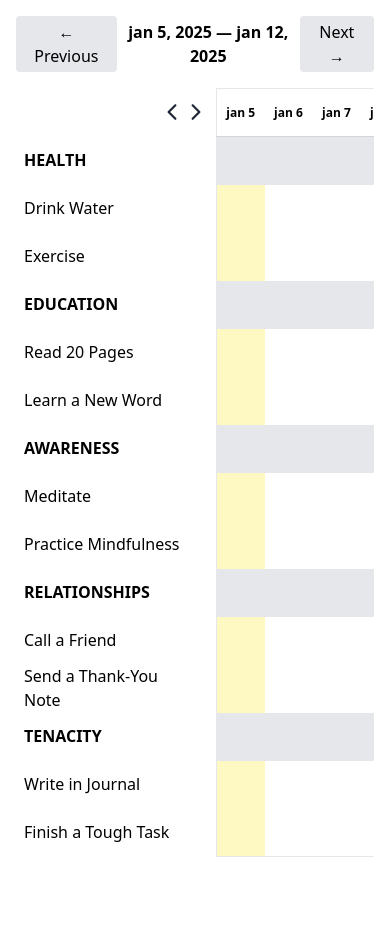
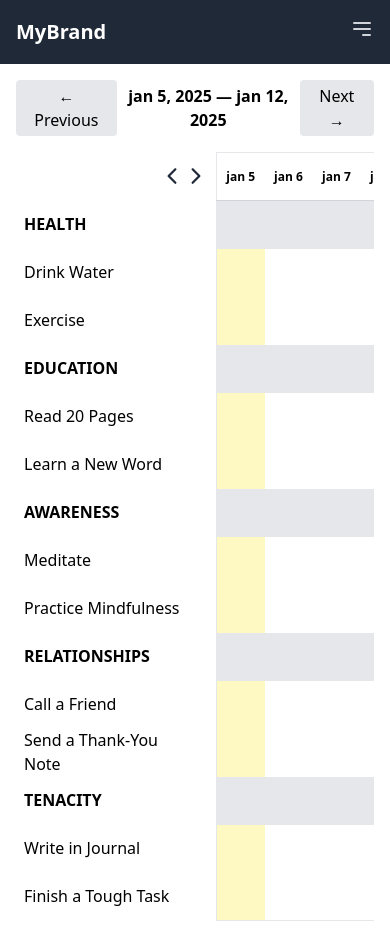
Before and after one commit to ChrisW0524/RPGrowth, a Next.js app: page / in a window 390 px wide. Before the commit the page ends 873 px from the top, so only its background shows below. Built offline with nearby package versions, Linux system fonts and the light colour scheme.

Commit message:
Added basic navbar

```diff
--- a/app/page.tsx
+++ b/app/page.tsx
@@ -1,20 +1,24 @@
 import CustomSwitch from "@/components/CustomSwitch";
 import HabitTracker from "@/components/HabitTable";
+import Navbar from "@/components/Navbar";
 
 const habits = [
-  { name: 'Drink Water',       group: 'Health' },
-  { name: 'Exercise',          group: 'Health' },
-  { name: 'Read 20 Pages',     group: 'Education' },
-  { name: 'Learn a New Word',  group: 'Education' },
-  { name: 'Meditate',          group: 'Awareness' },
-  { name: 'Practice Mindfulness', group: 'Awareness' },
-  { name: 'Call a Friend',     group: 'Relationships' },
-  { name: 'Send a Thank-You Note', group: 'Relationships' },
-  { name: 'Write in Journal',  group: 'Tenacity' },
-  { name: 'Finish a Tough Task', group: 'Tenacity' },
+  { name: "Drink Water", group: "Health" },
+  { name: "Exercise", group: "Health" },
+  { name: "Read 20 Pages", group: "Education" },
+  { name: "Learn a New Word", group: "Education" },
+  { name: "Meditate", group: "Awareness" },
+  { name: "Practice Mindfulness", group: "Awareness" },
+  { name: "Call a Friend", group: "Relationships" },
+  { name: "Send a Thank-You Note", group: "Relationships" },
+  { name: "Write in Journal", group: "Tenacity" },
+  { name: "Finish a Tough Task", group: "Tenacity" },
 ];
 export default function Home() {
   return (
-      <HabitTracker habits={habits}/>
+    <div>
+      <Navbar></Navbar>
+      <HabitTracker habits={habits} />
+    </div>
   );
 }
--- a/app/test-kanban/page.tsx
+++ b/app/tasks/page.tsx
@@ -1,10 +1,9 @@
 "use client";
 
 import { useState } from "react";
-import { Bell, Settings, User } from "lucide-react";
 
 // Components
-import Sidebar, { SidebarItem } from "@/components/Sidebar";
+import Sidebar from "@/components/Sidebar";
 import TaskBoard from "@/components/TaskBoard";
 
 // Types
@@ -12,6 +11,7 @@ import { Area, Project, Container } from "@/types";
 
 // Sample Data
 import { sampleAreas } from "@/testData";
+import Navbar from "@/components/Navbar";
 
 export default function Home() {
   // Toggle between Kanban/List
@@ -23,7 +23,9 @@ export default function Home() {
 
   // Track selected area / project
   const [selectedAreaId, setSelectedAreaId] = useState<string>("");
-  const [selectedProjectId, setSelectedProjectId] = useState<string | null>(null);
+  const [selectedProjectId, setSelectedProjectId] = useState<string | null>(
+    null,
+  );
 
   // Build containers to display
   let displayedContainers: Container[] = [];
@@ -33,7 +35,9 @@ export default function Home() {
   if (selectedArea) {
     if (selectedProjectId) {
       // If user selected a project
-      const project = selectedArea.projects.find((p) => p.id === selectedProjectId);
+      const project = selectedArea.projects.find(
+        (p) => p.id === selectedProjectId,
+      );
       displayedContainers = project ? project.containers : [];
     } else {
       // No project selected => area-level containers
@@ -90,8 +94,10 @@ export default function Home() {
   }
 
   return (
-    <div className="flex w-screen">
+    <div className="w-screen">
+        <Navbar></Navbar>
         {/* Sidebar */}
+        <div className="flex w-full">
         <Sidebar
           areas={areas}
           onSelectMain={handleSelectMain}
@@ -122,5 +128,6 @@ export default function Home() {
           />
         </div>
       </div>
+      </div>
   );
 }
--- /dev/null
+++ b/components/Navbar.tsx
@@ -0,0 +1,90 @@
+"use client"
+
+import React, { useState } from 'react';
+import Link from 'next/link';
+
+const Navbar = () => {
+  const [isOpen, setIsOpen] = useState(false);
+
+  const toggleMenu = () => {
+    setIsOpen(!isOpen);
+  };
+
+  return (
+    <nav className="bg-gray-800 text-white">
+      <div className="max-w-7xl mx-auto px-4 sm:px-6 lg:px-8">
+        <div className="flex items-center justify-between h-16">
+          <div className="flex items-center">
+            <Link href="/" className="text-xl font-bold">
+              MyBrand
+            </Link>
+          </div>
+          <div className="hidden md:flex space-x-4">
+          <Link href="/" className="block hover:bg-gray-700 rounded px-3 py-2">
+              Home
+            </Link>
+            <Link href="/tasks" className="block hover:bg-gray-700 rounded px-3 py-2">
+              Tasks
+            </Link>
+            <Link href="/" className="block hover:bg-gray-700 rounded px-3 py-2">
+              Habits
+            </Link>
+            <Link href="/timer" className="block hover:bg-gray-700 rounded px-3 py-2">
+              Timer
+            </Link>
+          </div>
+          <div className="md:hidden">
+            <button
+              onClick={toggleMenu}
+              className="text-gray-300 hover:text-white focus:outline-none focus:text-white"
+            >
+              <svg
+                className="h-6 w-6"
+                xmlns="http://www.w3.org/2000/svg"
+                fill="none"
+                viewBox="0 0 24 24"
+                stroke="currentColor"
+              >
+                {isOpen ? (
+                  <path
+                    strokeLinecap="round"
+                    strokeLinejoin="round"
+                    strokeWidth={2}
+                    d="M6 18L18 6M6 6l12 12"
+                  />
+                ) : (
+                  <path
+                    strokeLinecap="round"
+                    strokeLinejoin="round"
+                    strokeWidth={2}
+                    d="M4 6h16M4 12h16m-7 6h7"
+                  />
+                )}
+              </svg>
+            </button>
+          </div>
+        </div>
+      </div>
+      {isOpen && (
+        <div className="md:hidden">
+          <div className="px-2 pt-2 pb-3 space-y-1 sm:px-3">
+            <Link href="/" className="block hover:bg-gray-700 rounded px-3 py-2">
+              Home
+            </Link>
+            <Link href="/tasks" className="block hover:bg-gray-700 rounded px-3 py-2">
+              Tasks
+            </Link>
+            <Link href="/" className="block hover:bg-gray-700 rounded px-3 py-2">
+              Habits
+            </Link>
+            <Link href="/timer" className="block hover:bg-gray-700 rounded px-3 py-2">
+              Timer
+            </Link>
+          </div>
+        </div>
+      )}
+    </nav>
+  );
+};
+
+export default Navbar;
--- a/components/Pomodoro/PomodoroPage.tsx
+++ b/components/Pomodoro/PomodoroPage.tsx
@@ -4,10 +4,8 @@ import CircularProgressbar from "@/components/Pomodoro/CircularProgressbar";
 import SettingsDialog from "@/components/Pomodoro/SettingsDialog";
 import TimerButton from "@/components/Pomodoro/TimerButton";
 import Button from "@/components/Pomodoro/ui/Button";
-import {
-  TimerType,
-  useTimerContext,
-} from "@/context/TimerContext";
+import { TimerType, useTimerContext } from "@/context/TimerContext";
+import Navbar from "../Navbar";
 
 function PomodoroPage() {
   const timerTabs = [
@@ -29,6 +27,8 @@ function PomodoroPage() {
   } = timer;
 
   return (
+    <div className="">
+      <Navbar></Navbar>
       <div className="text-grayishBlue flex h-full w-full flex-col items-center justify-center text-6xl">
         <h1 className="text-2xl font-bold md:mt-12 md:text-4xl">pomodoro</h1>
 
@@ -73,6 +73,7 @@ function PomodoroPage() {
           <SettingsDialog />
         </div>
       </div>
+    </div>
   );
 }
 
```
Also changed, not shown: app/timer/page.tsx (renamed from app/pomodoro/page.tsx). Lines whose indentation alone changed are shown as unchanged.
